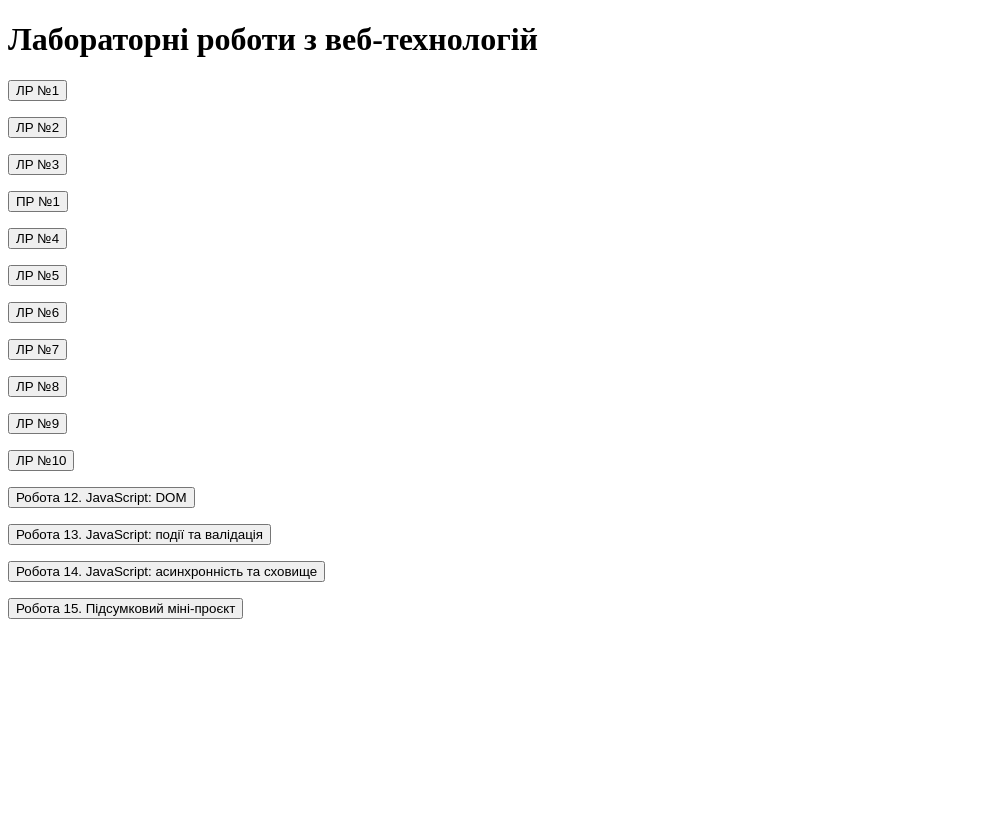
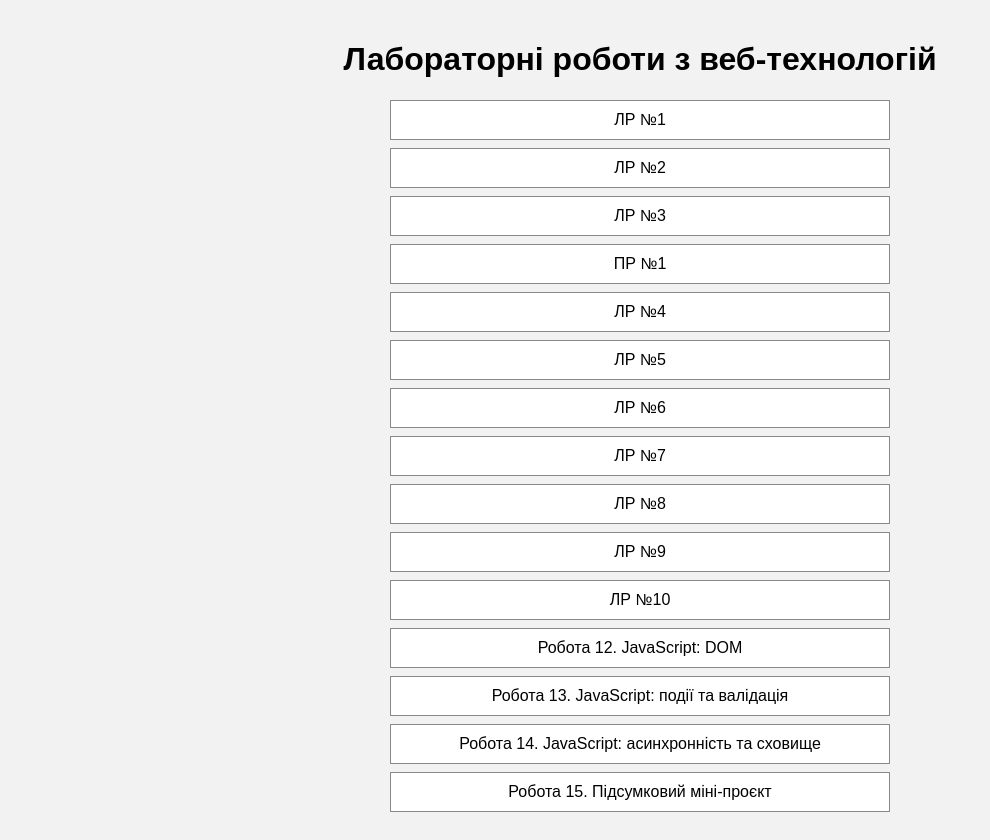
Before and after one commit to liubomyrdzvinchuk-pi2302-code/Labs, a plain HTML site: page index.html in a window 1280 px wide. Shown: the whole page, without its empty margins (0-990 px from the left). Before the commit the page ends 800 px from the top, so only its background shows below. Drawn offline with Linux system fonts and the light colour scheme.

Commit message:
Style main page

```diff
--- a/index.html
+++ b/index.html
@@ -6,7 +6,16 @@
 <title>Лабораторні роботи</title>
 </head>
 <body>
+<style>
+body { font-family: Arial, sans-serif; background: #f2f2f2; margin: 0; padding: 20px; }
+h1 { text-align: center; }
+.list { max-width: 500px; margin: 0 auto; }
+.list p { margin: 8px 0; }
+button { width: 100%; padding: 10px; font-size: 16px; border: 1px solid #888; background: #fff; cursor: pointer; }
+button:hover { background: #dbe8ff; }
+</style>
 <h1>Лабораторні роботи з веб-технологій</h1>
+<div class="list">
 <p><button onclick="location.href='works/work-01.html'">ЛР №1</button></p>
 <p><button onclick="location.href='works/work-02.html'">ЛР №2</button></p>
 <p><button onclick="location.href='works/work-03.html'">ЛР №3</button></p>
@@ -22,6 +31,6 @@
 <p><button onclick="location.href='works/work-13.html'">Робота 13. JavaScript: події та валідація</button></p>
 <p><button onclick="location.href='works/work-14.html'">Робота 14. JavaScript: асинхронність та сховище</button></p>
 <p><button onclick="location.href='works/work-15.html'">Робота 15. Підсумковий міні-проєкт</button></p>
-
+</div>
 </body>
 </html>
```
